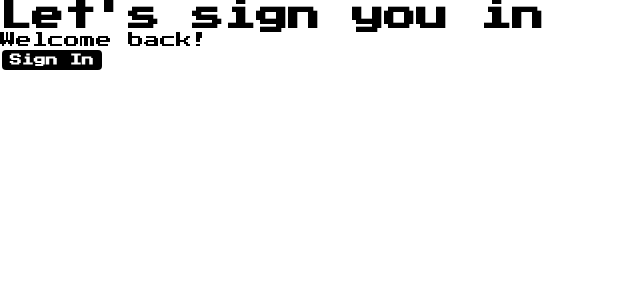
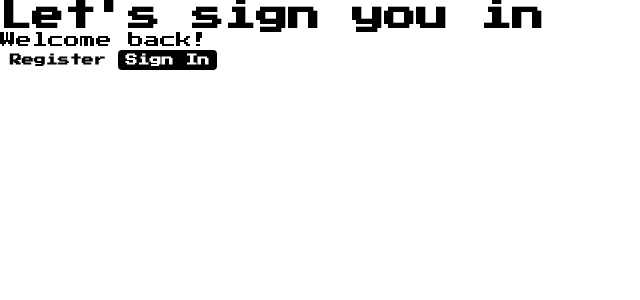
Before and after one commit to guilehm/friendly-potato, a React (Create React App) app in the folder animated/: page /login in a window 1280 px wide. Shown: the top 300 px of the page, without its empty margins (0-640 px from the left). Built offline with nearby package versions, Linux system fonts and the light colour scheme; no server answers.

Commit message:
improve button

```diff
--- a/animated/src/components/Button/Button.tsx
+++ b/animated/src/components/Button/Button.tsx
@@ -2,11 +2,13 @@ import * as S from './Button.styles'
 
 type ButtonProps = {
   children: JSX.Element | string
+  color?: string
+  bgColor?: string
 }
 
 
-const Button: React.FC<ButtonProps> = ({ children }): JSX.Element => (
-  <S.Button>{children}</S.Button>
+const Button: React.FC<ButtonProps> = ({ children, color, bgColor }): JSX.Element => (
+  <S.Button color={color} bgColor={bgColor}>{children}</S.Button>
 )
 
 
--- a/animated/src/templates/Login/Login.tsx
+++ b/animated/src/templates/Login/Login.tsx
@@ -6,6 +6,7 @@ const Login = (): JSX.Element => (
   <S.Container>
     <S.Title>{'Let\'s sign you in'}</S.Title>
     <S.Paragraph>Welcome back!</S.Paragraph>
+    <Button color="black" bgColor="white">Register</Button>
     <Button>Sign In</Button>
   </S.Container>
 )
```
